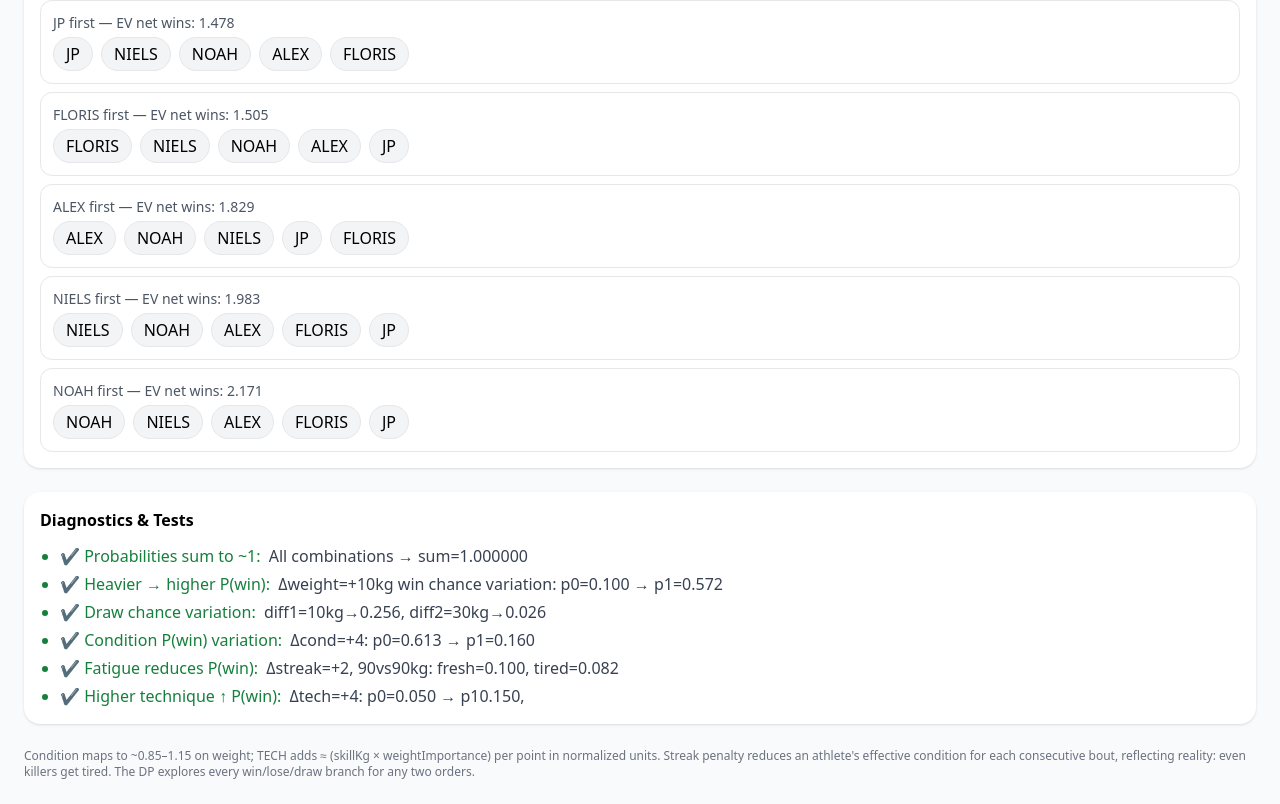
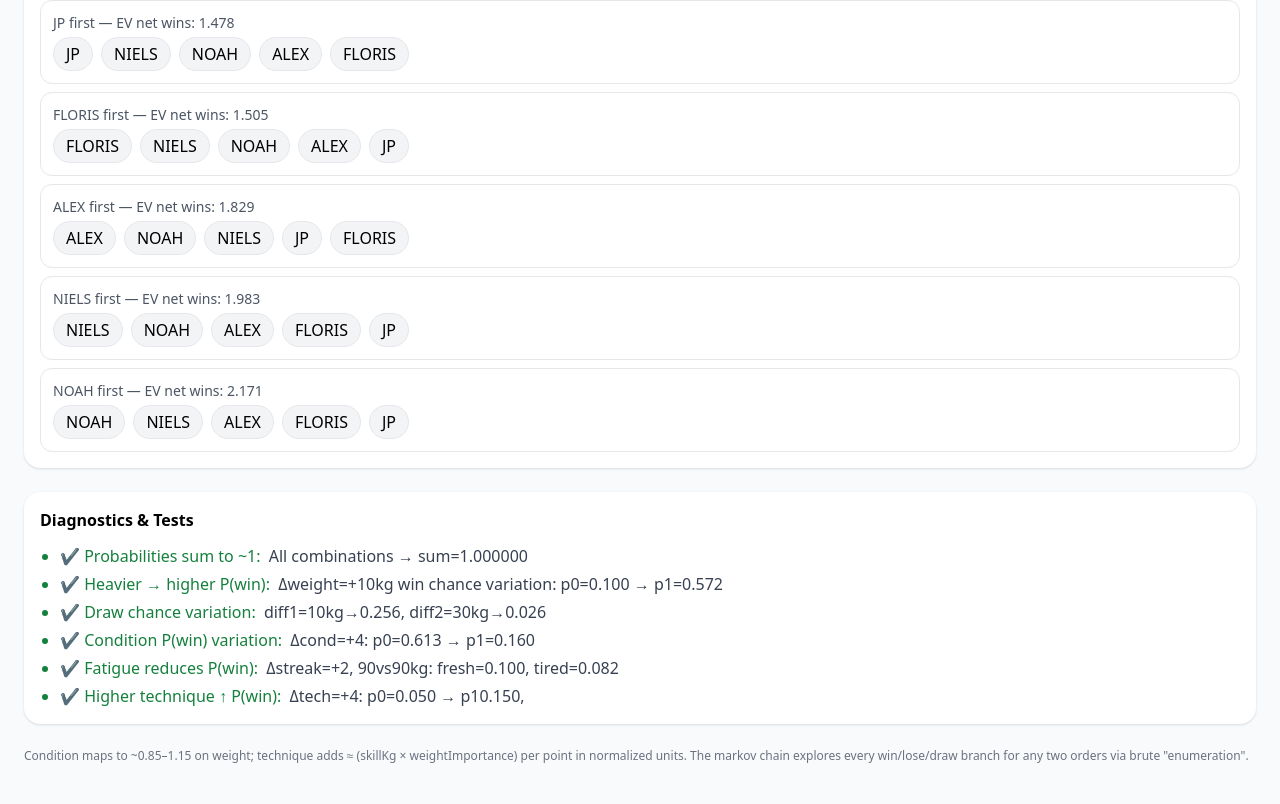
Before and after one commit to JPchomp/quintet-optimizer, a React (Vite) app: page / in a window 1280 px wide. Shown: the part 2138-2942 px from the top of the page. Built offline with nearby package versions, Linux system fonts and the light colour scheme.

Commit message:
Update App.jsx

```diff
--- a/src/App.jsx
+++ b/src/App.jsx
@@ -674,9 +674,8 @@ export default function App() {
 
       {/* Footnote / sanity notes */}
       <div className="text-xs text-gray-500">
-        Condition maps to ~0.85–1.15 on weight; TECH adds ≈ (skillKg × weightImportance) per point in normalized units.
-        Streak penalty reduces an athlete's effective condition for each consecutive bout, reflecting reality: even killers get tired.
-        The DP explores every win/lose/draw branch for any two orders.
+        Condition maps to ~0.85–1.15 on weight; technique adds ≈ (skillKg × weightImportance) per point in normalized units.
+        The markov chain explores every win/lose/draw branch for any two orders via brute "enumeration".
       </div>
     </div>
   );
```
